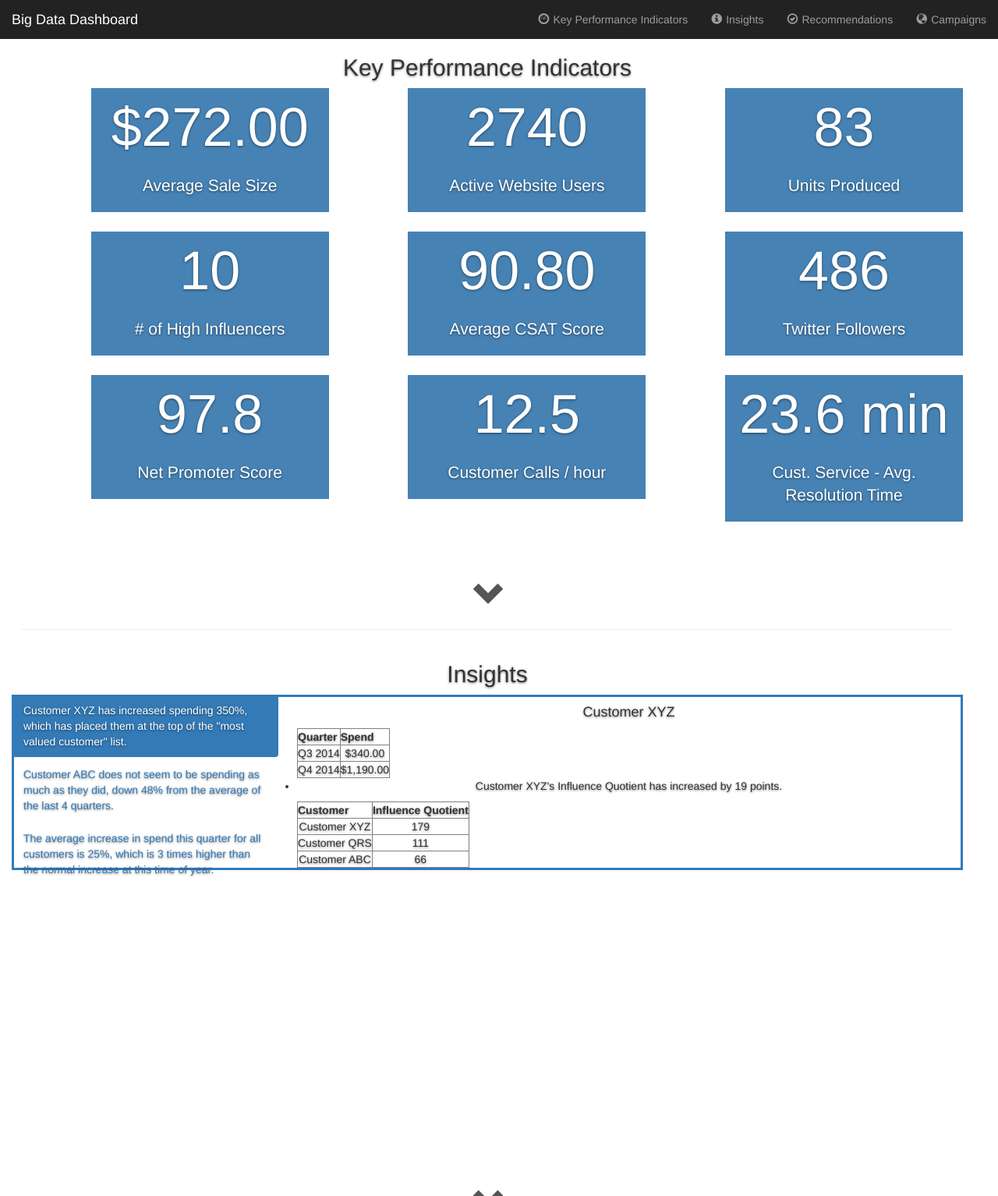
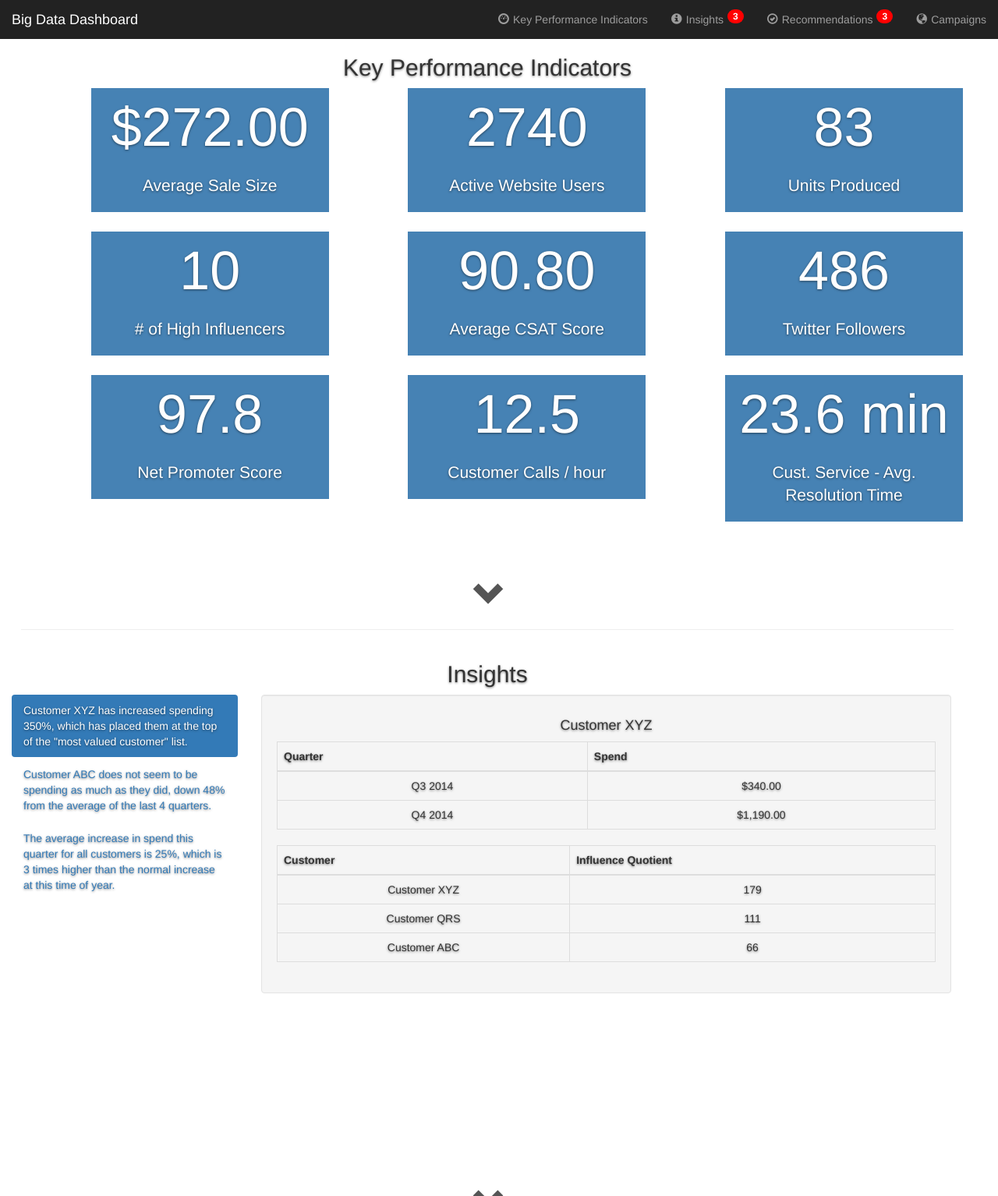
Before and after one commit to seethedata/Big-Data-Dashboard, a PHP site: page / in a window 1280 px wide. Shown: the top 1534 px of the page at 78% size. Run offline with PHP 8.4, Linux system fonts and the light colour scheme.

Commit message:
Styled the insight details

```diff
--- a/css/dashboard.css
+++ b/css/dashboard.css
@@ -179,6 +179,6 @@ hr {
 }
 
 #insightDetail {
-	border : solid;
-	border-color : #337ab7;
+	/*border : solid;
+	border-color : #337ab7;*/
 }
--- a/index.html
+++ b/index.html
@@ -100,50 +100,51 @@
 		function updateInsights() {
 			var insightData=[
 			{"insightText" : "Customer XYZ has increased spending 350%, which has placed them at the top of the \"most valued customer\" list.",
-				"insightData" : "<div class='detail'>" +
+				"insightData" : "<div class='detail well'>" +
 					"<h4>Customer XYZ</h4>" +
-					"<table border=1>" +
-						"<tr><th>Quarter</th><th>Spend</th></tr>" +
+					"<table class='table table-bordered'>" +
+						"<thead><tr><th>Quarter</th><th>Spend</th></tr></thead>" +
+						"<tbody>"+
 						"<tr><td>Q3 2014</td><td>$340.00</td></tr>" +
 						"<tr><td>Q4 2014</td><td>$1,190.00</td></tr>" +
+						"</tbody>"+
 					"</table>" +
-					"<div class='reasons'>" +
-						"<ul>" +
-							"<li>Customer XYZ's Influence Quotient has increased by 19 points.</li>" +
-						"</ul>" +
-					"</div>" +
-					"<table border=1>" +
-						"<tr><th>Customer</th><th>Influence Quotient</th></tr>" +
+					"<table class='table table-bordered'>" +
+						"<thead><tr><th>Customer</th><th>Influence Quotient</th></tr></thead>" +
+						"<tbody>"+
 						"<tr><td>Customer XYZ</td><td>179</td></tr>" +
 						"<tr><td>Customer QRS</td><td>111</td></tr>" +
 						"<tr><td>Customer ABC</td><td>66</td></tr>" +
+						"</tbody>"+
 					"</table>" +
 					"</div>"},
 			{"insightText" : "Customer ABC does not seem to be spending as much as they did, down 48% from the average of the last 4 quarters.",
-				"insightData" : "<div class='detail'>" +
+				"insightData" : "<div class='detail well'>" +
 					"<h4>Customer ABC</h4>" +
-					"<table border=1>" +
-					"<tr><th>Quarter</th><th>Spend</th></tr>" +
+					"<table class='table table-bordered'>" +
+					"<thead><tr><th>Quarter</th><th>Spend</th></tr></thead>" +
+					"<tbody>"+
 					"<tr><td>Q4 2013</td><td>$780.00</td></tr>" +
 					"<tr><td>Q1 2014</td><td>$620.00</td></tr>" +
 					"<tr><td>Q2 2014</td><td>$670.00</td></tr>" +
 					"<tr><td>Q3 2014</td><td>$650.00</td></tr>" +
 					"<tr><td>Q4 2014</td><td>$351.00</td></tr>" +
+					"</tbody>" +
 					"</table> " +
-					"<div class='graph'><img src='images/graph1.png'/></div>" +
 				"</div>"
 				},
 			{"insightText" : "The average increase in spend this quarter for all customers is 25%, which is 3 times higher than the normal increase at this time of year.",
-				"insightData" : "<div class='detail'>" +
+				"insightData" : "<div class='detail well'>" +
 				"<h4>Customer Average Spend</h4>" +
-				"<table border=1>" +
-					"<tr><th>Quarter</th><th>Spend</th></tr>" +
+				"<table class='table table-bordered'>" +
+					"<thead><tr><th>Quarter</th><th>Spend</th></tr></thead>" +
+					"<tbody>"+
 					"<tr><td>Average Q3</td><td>$147.00</td></tr>" +
 					"<tr><td>Average Q4</td><td>$159.25</td></tr>" +
 					"<tr><td>Q3 2014</td><td>$150.00</td></tr>" +
 					"<tr><td>Q4 2014</td><td>$187.00</td></tr>" +
+					"</tbody>"+
 				"</table>" +
-				"<div class='graph'><img src='images/graph2.png'/></div>" +
 				"</div>"
 			}
 			];
@@ -161,6 +162,7 @@
 			insights
 				.selectAll("a")
 				.text(function (d,i) {return d.insightText;});
+			document.getElementById("insightBadge").innerHTML=insightData.length;
 		}
 
 		function highlight(object) {
@@ -174,6 +176,16 @@
 			var insightDiv=document.getElementById("insightDetail");
 			insightDiv.innerHTML=data;
 		}
+	</script>
+	<script>
+	function updateRecommendations() {
+		var recommendationData= [
+			{"recommdationText" : "Target Customer XYZ is predicted to be a strong influencer. Contact Customer XYZ's Facebook circle and offer 10% discounted rates."},
+			{"recommdationText" : "Customer ABC is predicted to be considering leaving. Contact Customer ABC and offer free upgrade to Enhanced Package."},
+			{"recommdationText" : "Target Customer ABC is predicted to be considering leaving. Contact Customer ABC's Facebook circle and offer free upgrade to Enhanced Package."}
+		];
+		document.getElementById("recommendationBadge").innerHTML=recommendationData.length;
+	}
 	</script>
 	<script>
 		var campaign1=41173;
@@ -255,8 +267,8 @@
         <div id="navbar" class="navbar-collapse collapse">
           <ul class="nav navbar-nav navbar-right">
             <li><a onClick="$.scrollTo('#top',800);"><span class="glyphicon glyphicon glyphicon-dashboard nav-glyph" aria-hidden="true"></span>Key Performance Indicators</a></li>
-            <li><a onClick="$.scrollTo('#insightTarget',800);"><span class="glyphicon glyphicon glyphicon-info-sign nav-glyph" aria-hidden="true"></span>Insights</a></li>
-            <li><a onClick="$.scrollTo('#recommendationTarget',800);"><span class="glyphicon glyphicon-ok-circle nav-glyph" aria-hidden="true"></span>Recommendations</a></li>
+            <li><a onClick="$.scrollTo('#insightTarget',800);"><span class="glyphicon glyphicon glyphicon-info-sign nav-glyph" aria-hidden="true"></span>Insights<span class="badge nav-badge" id="insightBadge"></span></a></li>
+            <li><a onClick="$.scrollTo('#recommendationTarget',800);"><span class="glyphicon glyphicon-ok-circle nav-glyph" aria-hidden="true"></span>Recommendations<span class="badge nav-badge" id="recommendationBadge"></span></a></li>
             <li><a onClick="$.scrollTo('#campaignTarget',800);"><span class="glyphicon glyphicon glyphicon-globe nav-glyph" aria-hidden="true"></span>Campaigns</a></li>
 
           </ul>
@@ -280,12 +292,12 @@
 
 			<div class="insights row text-center col-lg-12" id="insights">
 				<h2>Insights</h2>
-				<ul class="nav nav-pills nav-stacked" style="width : 30%;float: left;padding-right : 2%">
+				<ul class="nav nav-pills nav-stacked col-xs-3">
 				</ul>
-				<div class="insightDetail" id="insightDetail"></div>
+				<div class="insightDetail col-xs-9" id="insightDetail"></div>
 			</div>
 			<script>
-			updateInsights();
+				updateInsights();
 			</script>
 			<div class="row col-lg-12 viewTarget text-center" id="recommendationTarget">
 				<span class="glyphicon glyphicon-chevron-down down-button" aria-hidden="true" onClick="$.scrollTo('#recommendationTarget',800);"></span>
@@ -295,6 +307,7 @@
 				<h2>Recommendations</h2>
 			</div>
 			<script>
+				updateRecommendations();
 			</script>
 			<div class="row col-lg-12 viewTarget text-center" id="campaignTarget">
 				<span class="glyphicon glyphicon-chevron-down down-button" aria-hidden="true" onClick="$.scrollTo('#campaignTarget',800);"></span>
```
